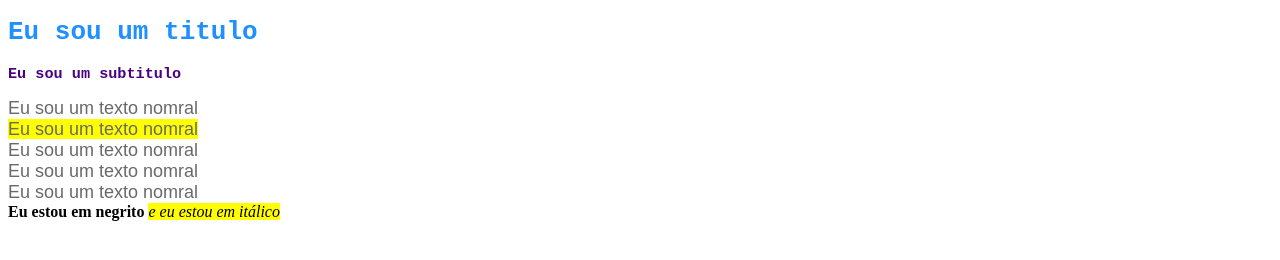
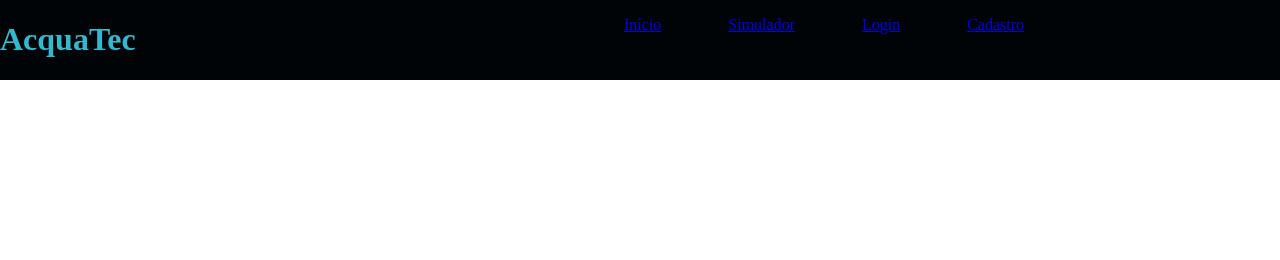
Before and after one commit to yohanhudson/Projeto-Yohan-Hudson, a plain HTML site: page index.html in a window 1280 px wide. Drawn offline with Linux system fonts and the light colour scheme.

Commit message:
criando o css do header V1

```diff
--- a/index.html
+++ b/index.html
@@ -4,18 +4,20 @@
     <meta charset="UTF-8">
     <meta http-equiv="X-UA-Compatible" content="IE=edge">
     <meta name="viewport" content="width=device-width, initial-scale=1.0">
-    <title>Projeto IOT Revolucionário</title>
+    <title>AcquaTec</title>
     <link rel="stylesheet" href="style.css">
 </head>
 <body>
-    <h1>Eu sou um titulo</h1>
-    <h3>Eu sou um subtitulo</h3>
-    <span>Eu sou um texto nomral</span><br>
-    <span class="destaque">Eu sou um texto nomral</span><br>
-    <span>Eu sou um texto nomral</span><br>
-    <span>Eu sou um texto nomral</span><br>
-    <span>Eu sou um texto nomral</span><br>
-    <b>Eu estou em negrito</b>
-    <i class="destaque">e eu estou em itálico</i>
+    <div class="header">
+        <div class="container">
+            <h1>AcquaTec</h1>
+            <ul class="navbar">
+                <li><a href="#">Início</a></li>
+                <li><a href="#">Simulador</a></li>
+                <li><a href="#">Login</a></li>
+                <li><a href="#">Cadastro</a></li>
+            </ul>
+        </div>
+    </div>
 </body>
 </html>
--- a/style.css
+++ b/style.css
@@ -1,27 +1,22 @@
-h1 {
-    color: dodgerblue;
-    font-family: monospace
+body{
+    margin: 0;
+    padding: 0;
+    border: 0;
 }
-
-h3{
-    color: indigo;
-    font-family: monospace
+.header{
+    background-color: #000407;
+    color: #32B9CD;
 }
-
-span{
-    color: dimgray;
-    font-family: Arial;
-    font-size: 18px
-}
-.destaque{
-    background-color: yellow
-}
-
-.container {
+.container{
     width: 80%
 }
-.title{
-    color: red;
-    margin: 5px;
-    font-family: Arial
+.header .container{
+    display: flex;
+    justify-content: space-between;
 }
+.navbar{
+    display: flex;
+    list-style: none;
+    width: 400px;
+    justify-content: space-between;
+}
```
